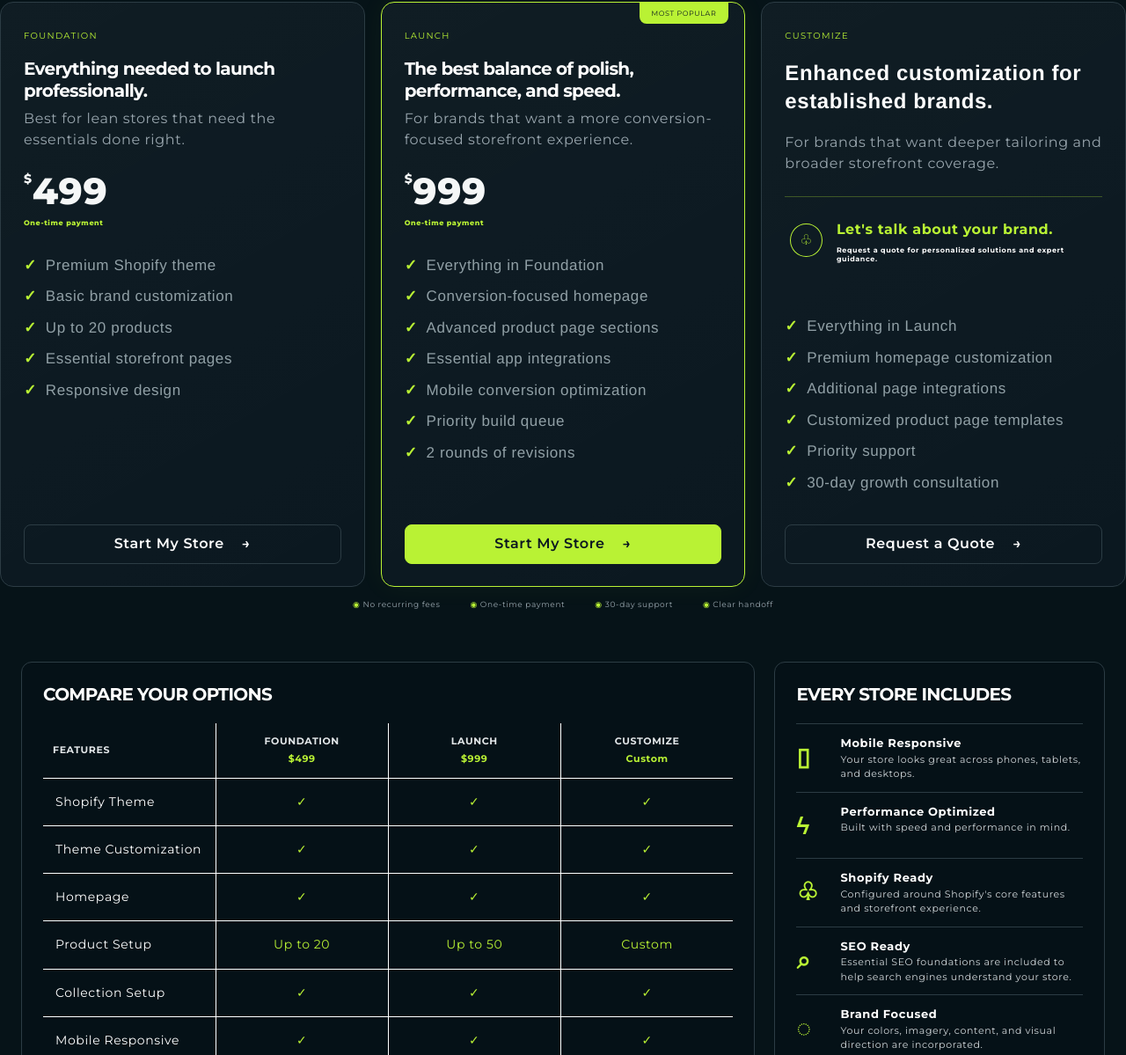
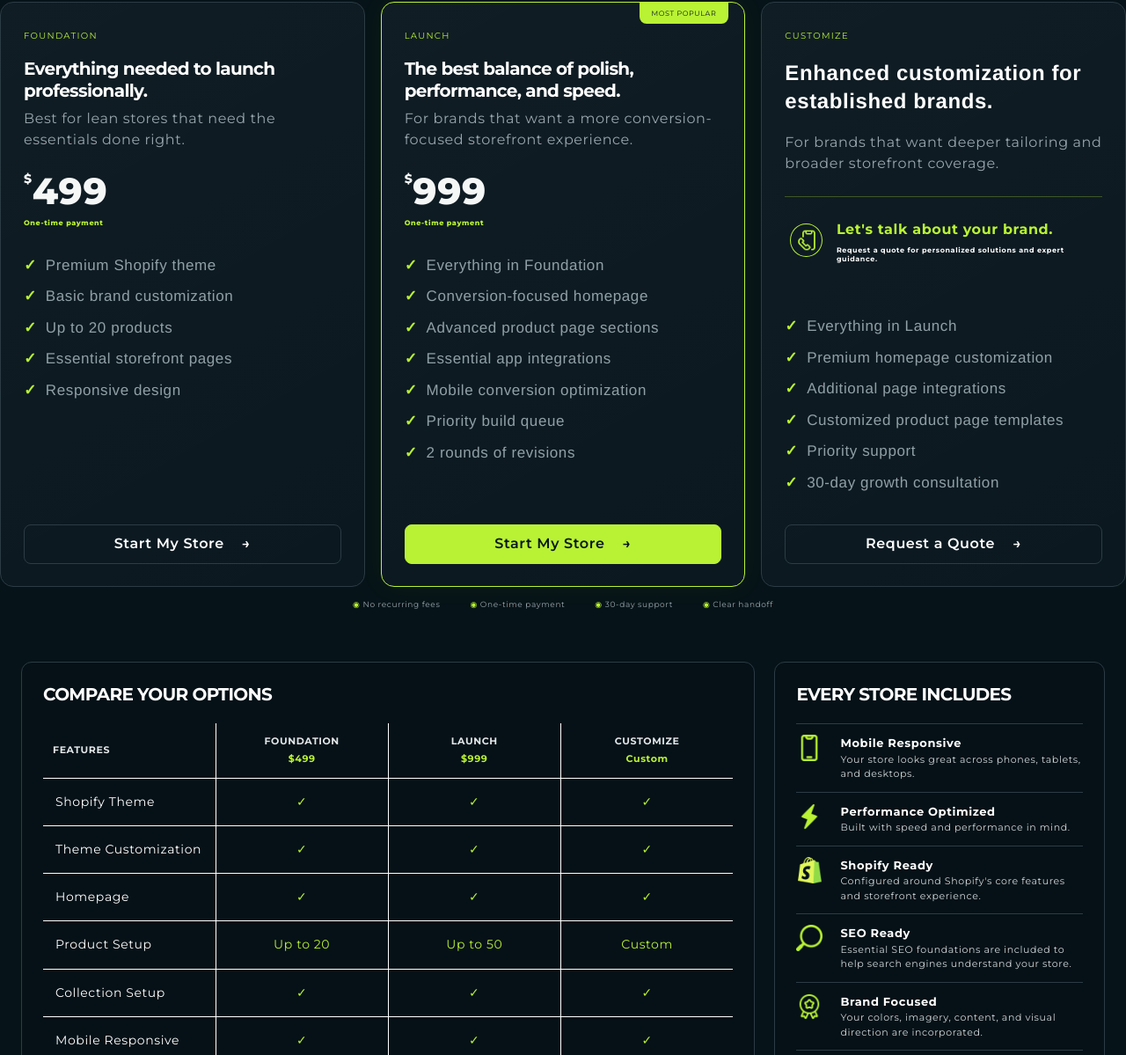
Before and after one commit to shopify-dgenesis/48hrs-build, a plain HTML site: page pricing.html in a window 1280 px wide. Shown: the part 400-1599 px from the top of the page at 88% size. Drawn offline with Linux system fonts and the light colour scheme.

Commit message:
Update pricing feature icons

```diff
--- a/css/pricing-page.css
+++ b/css/pricing-page.css
@@ -339,6 +339,13 @@ body {
   color: var(--pp-lime)
 }
 
+.quote-callout>span img {
+  display: block;
+  width: 26px;
+  height: 26px;
+  object-fit: contain;
+}
+
 .quote-callout strong {
   color: var(--pp-lime);
 }
@@ -441,6 +448,13 @@ td:first-child {
 .includes-panel b {
   color: var(--pp-lime);
   font-size: 28px
+}
+
+.includes-panel b img {
+  display: block;
+  width: 30px;
+  height: 30px;
+  object-fit: contain;
 }
 
 .includes-panel span {
--- a/pricing.html
+++ b/pricing.html
@@ -57,7 +57,7 @@
           <ul><li>Everything in Foundation</li><li>Conversion-focused homepage</li><li>Advanced product page sections</li><li>Essential app integrations</li><li>Mobile conversion optimization</li><li>Priority build queue</li><li>2 rounds of revisions</li></ul><a class="package-button" href="contact.html">Start My Store <span>→</span></a>
         </article>
         <article class="package-card">
-          <p class="package-name">CUSTOMIZE</p><h2>Enhanced customization for established brands.</h2><p>For brands that want deeper tailoring and broader storefront coverage.</p><div class="quote-callout"><span>♧</span><strong>Let's talk about your brand.<small>Request a quote for personalized solutions and expert guidance.</small></strong></div>
+          <p class="package-name">CUSTOMIZE</p><h2>Enhanced customization for established brands.</h2><p>For brands that want deeper tailoring and broader storefront coverage.</p><div class="quote-callout"><span><img src="assets/icons/phone-call%20(2)4.png" alt="" width="26" height="26"></span><strong>Let's talk about your brand.<small>Request a quote for personalized solutions and expert guidance.</small></strong></div>
           <ul><li>Everything in Launch</li><li>Premium homepage customization</li><li>Additional page integrations</li><li>Customized product page templates</li><li>Priority support</li><li>30-day growth consultation</li></ul><a class="package-button secondary" href="contact.html">Request a Quote <span>→</span></a>
         </article>
       </div>
@@ -73,7 +73,7 @@
       <div class="comparison-panel"><h2>COMPARE YOUR OPTIONS</h2><div class="table-scroll-controls"><span>Swipe or use arrows to compare</span><div><button type="button" data-table-scroll-prev aria-label="Scroll comparison table left">←</button><button type="button" data-table-scroll-next aria-label="Scroll comparison table right">→</button></div></div><div class="table-scroll" data-table-scroll tabindex="0" role="region" aria-label="Scrollable package comparison table"><table><thead><tr><th>FEATURES</th><th>FOUNDATION<br><b>$499</b></th><th>LAUNCH<br><b>$999</b></th><th>CUSTOMIZE<br><b>Custom</b></th></tr></thead><tbody>
         <tr><td>Shopify Theme</td><td>✓</td><td>✓</td><td>✓</td></tr><tr><td>Theme Customization</td><td>✓</td><td>✓</td><td>✓</td></tr><tr><td>Homepage</td><td>✓</td><td>✓</td><td>✓</td></tr><tr><td>Product Setup</td><td>Up to 20</td><td>Up to 50</td><td>Custom</td></tr><tr><td>Collection Setup</td><td>✓</td><td>✓</td><td>✓</td></tr><tr><td>Mobile Responsive</td><td>✓</td><td>✓</td><td>✓</td></tr><tr><td>SEO Setup</td><td>Basic</td><td>Advanced</td><td>Advanced</td></tr><tr><td>App Integrations</td><td>Essential</td><td>Advanced</td><td>Custom</td></tr><tr><td>Performance Optimization</td><td>✓</td><td>✓</td><td>✓</td></tr><tr><td>Custom Sections</td><td>—</td><td>✓</td><td>✓</td></tr><tr><td>Custom Product Templates</td><td>—</td><td>—</td><td>✓</td></tr><tr><td>Revisions</td><td>1 Round</td><td>2 Rounds</td><td>Custom</td></tr><tr><td>Support</td><td>Basic</td><td>Priority</td><td>Priority</td></tr>
       </tbody></table></div></div>
-      <aside class="includes-panel"><h2>EVERY STORE INCLUDES</h2><div><b>▯</b><span><strong>Mobile Responsive</strong>Your store looks great across phones, tablets, and desktops.</span></div><div><b>ϟ</b><span><strong>Performance Optimized</strong>Built with speed and performance in mind.</span></div><div><b>♧</b><span><strong>Shopify Ready</strong>Configured around Shopify's core features and storefront experience.</span></div><div><b>⌕</b><span><strong>SEO Ready</strong>Essential SEO foundations are included to help search engines understand your store.</span></div><div><b>◌</b><span><strong>Brand Focused</strong>Your colors, imagery, content, and visual direction are incorporated.</span></div><div><b>♢</b><span><strong>Quality Checked</strong>We test the key storefront experience before your store goes live.</span></div></aside>
+      <aside class="includes-panel"><h2>EVERY STORE INCLUDES</h2><div><b><img src="assets/icons/smartphone%20(3).png" alt="" width="30" height="30"></b><span><strong>Mobile Responsive</strong>Your store looks great across phones, tablets, and desktops.</span></div><div><b><img src="assets/icons/thunder%20(1).png" alt="" width="30" height="30"></b><span><strong>Performance Optimized</strong>Built with speed and performance in mind.</span></div><div><b><img src="assets/icons/Shopify-Logo-PNG1.png" alt="" width="30" height="30"></b><span><strong>Shopify Ready</strong>Configured around Shopify's core features and storefront experience.</span></div><div><b><img src="assets/icons/magnifiying%20glass.png" alt="" width="30" height="30"></b><span><strong>SEO Ready</strong>Essential SEO foundations are included to help search engines understand your store.</span></div><div><b><img src="assets/icons/award%201.png" alt="" width="30" height="30"></b><span><strong>Brand Focused</strong>Your colors, imagery, content, and visual direction are incorporated.</span></div><div><b><img src="assets/icons/award%203.png" alt="" width="30" height="30"></b><span><strong>Quality Checked</strong>We test the key storefront experience before your store goes live.</span></div></aside>
     </section>
 
     <section class="shopify-section shopify-section-launch-faq"><section id="faq" class="launch-faq" data-launch-faq><div class="launch-faq__container"><div class="launch-faq__layout"><aside class="launch-faq__side"><div class="launch-faq__eyebrow">FAQ</div><h2 class="launch-faq__heading">Common<br><span class="launch-faq__accent">questions.</span></h2><p class="launch-faq__lead">Clear answers before you start.</p></aside><div class="launch-faq__list">
```
Also changed, not shown: assets/icons/Shopify-Logo-PNG1.png (added), assets/icons/award 1.png (added), assets/icons/award 3.png (added), assets/icons/magnifiying glass.png (added), assets/icons/phone-call (2)4.png (added), assets/icons/smartphone (3).png (added), assets/icons/thunder (1).png (added).
